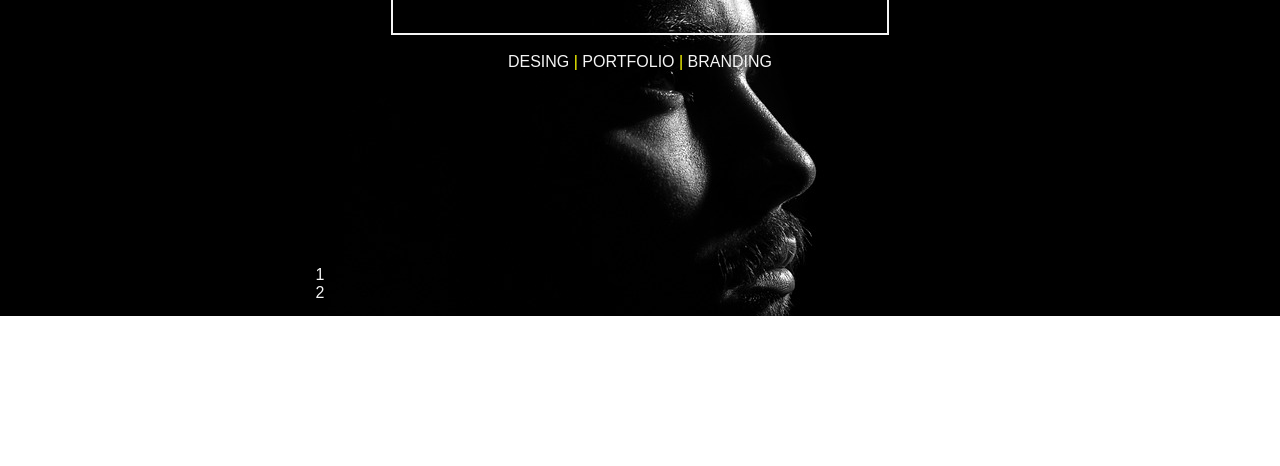
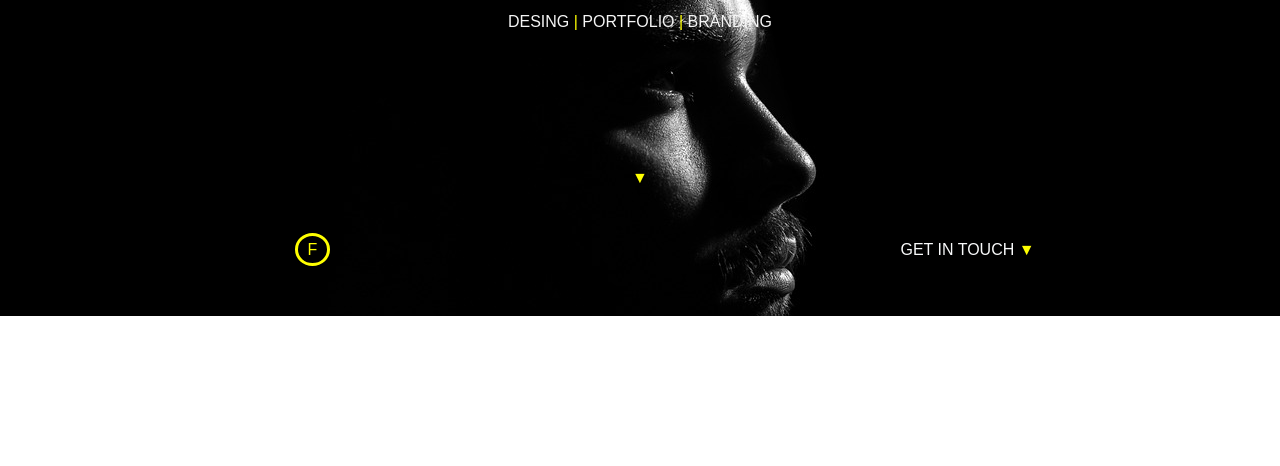
Before and after one commit to FiXiLiX/landing-page-dark, a website built with webpack: page src/views/index.html in a window 1280 px wide. Shown: the part 334-800 px from the top of the page. Built offline with nearby package versions, Linux system fonts and the light colour scheme; files whose address does not match are found by name.

Commit message:
Fixing first part

```diff
--- a/src/scss/_variables.scss
+++ b/src/scss/_variables.scss
@@ -1,6 +1,5 @@
 .yellow {color: yellow;}
 .white {color: whitesmoke;}
-.text-center {text-align: center;}
 .w-50 {width: 50%;}
 .w-100 {width: 100%;}
 .h-100 {height: 100%;}
--- a/src/scss/index.scss
+++ b/src/scss/index.scss
@@ -4,6 +4,10 @@
     margin: 0;
     padding: 0;
     font-family: Arial, Helvetica, sans-serif;
+}
+
+html {
+    overflow-x: hidden;
 }
 
 .dark-image-bg {
@@ -23,7 +27,7 @@ header {
     }
 
     #header-up {
-        min-height: 600px;
+        min-height: 500px;
     }
 }
 
@@ -44,3 +48,10 @@ header {
 .flex-item-center {
     flex: none;
 }
+
+#facebook-link {
+    border: 3px solid yellow;
+    border-radius: 100%;
+    max-width: 50px;
+    padding: 5px 10px;
+}
--- a/src/views/index.html
+++ b/src/views/index.html
@@ -4,11 +4,12 @@
         <title>Static Website Template</title>
         <meta charset="utf-8" />
         <meta name="viewport" content="width=device-width, initial-scale=1" />
+        <link rel="stylesheet" href="https://maxcdn.bootstrapcdn.com/bootstrap/4.5.0/css/bootstrap.min.css">
         <link rel="stylesheet" type="text/css" href="./index.css">
     </head>
 
     <body>
-        <div class="container">
+        <div>
             <header class="dark-image-bg">
                 <div id="header-up" class="flex-container w-100 h-100">
                     <div class="flex-item flex-item-center">
@@ -19,9 +20,19 @@
                         <div class="text-center"><p class="white">DESING <span class="yellow">|</span> PORTFOLIO <span class="yellow">|</span> BRANDING</p></div>
                     </div>
                 </div>
-                <div class="flex-item flex-item-end w-50 text-center white">1</div>
-                <div class="flex-item flex-item-end w-50 text-center white">2</div>
+                <div class="flex-item flex-item-end w-100 text-center white mb-4"><span class="yellow">&#9660;</span></div>
+                <div class="row text-light text-center pt-4 mt-2">
+                    <div class="col-md-6">
+                        <p class="yellow">
+                            <span id="facebook-link">F</span>
+                        </p>
+                    </div>
+                    <div class="col-md-6">GET IN TOUCH 	<span class="yellow">&#9660;</span></div>
+                </div>
             </header>
         </div>
+        <script src="https://ajax.googleapis.com/ajax/libs/jquery/3.5.1/jquery.min.js"></script>
+        <script src="https://cdnjs.cloudflare.com/ajax/libs/popper.js/1.16.0/umd/popper.min.js"></script>
+        <script src="https://maxcdn.bootstrapcdn.com/bootstrap/4.5.0/js/bootstrap.min.js"></script>
     </body>
 </html>
```
Also changed, not shown: dist/index.css, dist/index.html.
